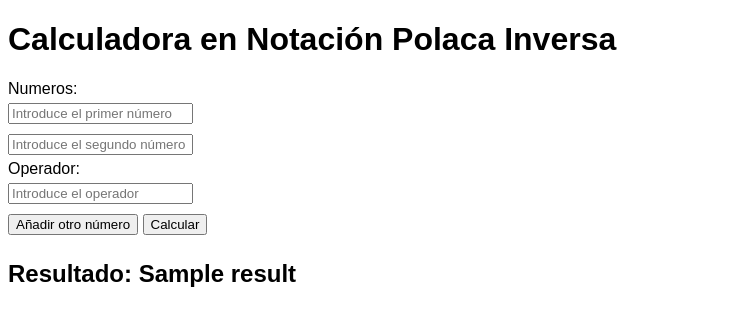
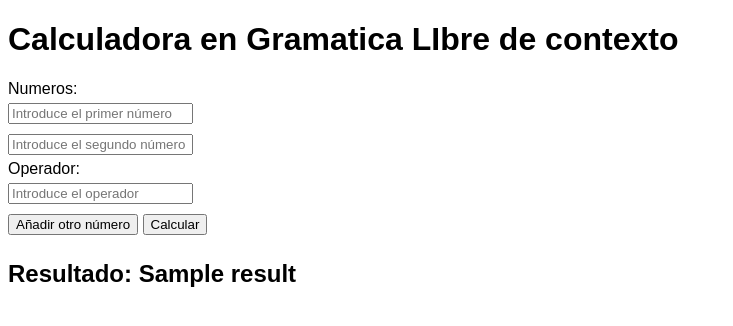
Before and after one commit to LuisAlbertoB/Calculadora_en_Flask_GramaticaLibre, a Flask app: template templates/index.html in a window 1280 px wide. Shown: the top 326 px of the page, without its empty margins (0-733 px from the left). Run offline with Flask 3, Linux system fonts and the light colour scheme; the template is opened without the code that fills it: most values are stand-ins (such as "Sample title", 1, 10 or a date in 2020).

Commit message:
segundo commit

```diff
--- a/templates/index.html
+++ b/templates/index.html
@@ -14,7 +14,7 @@
     </style>
 </head>
 <body>
-    <h1>Calculadora en Notación Polaca Inversa</h1>
+    <h1>Calculadora en Gramatica LIbre de contexto</h1>
 
     <form method="POST">
         <div id="numeros-container">
```
Also changed, not shown: README.md, Tabla.jpg (added), 1 other file.
